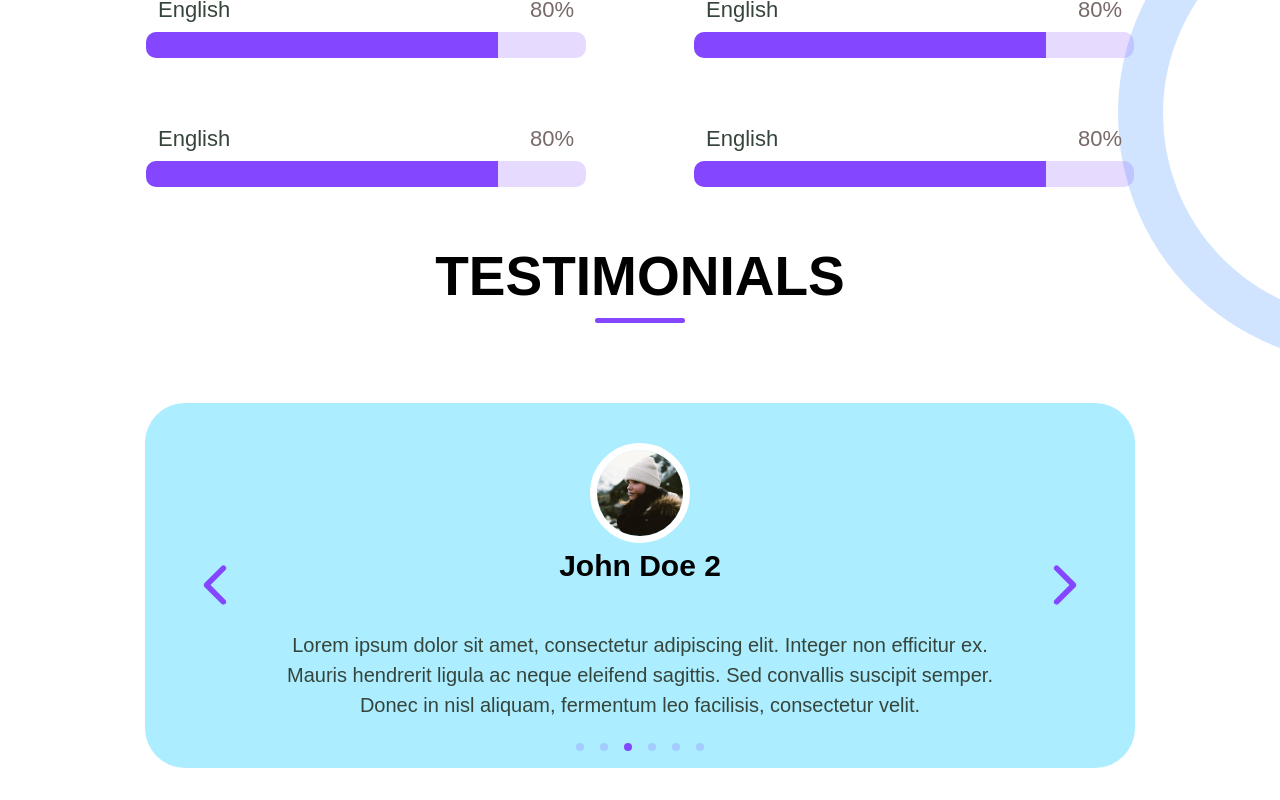
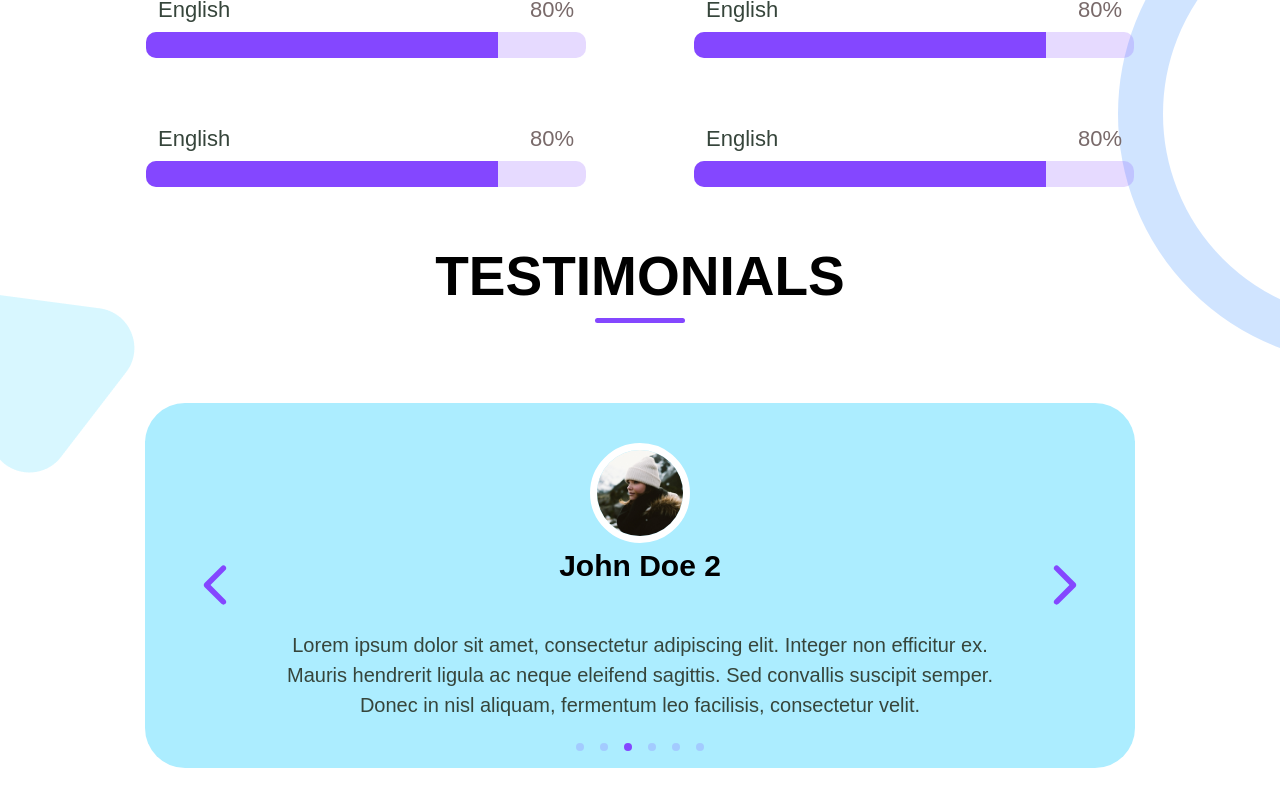
Before and after one commit to Yasser-Belatreche/amina-portfolio, a React (Create React App) app: page / in a window 1280 px wide. Shown: the part 4640-5440 px from the top of the page. Built offline with nearby package versions, Linux system fonts and the light colour scheme.

Commit message:
testimonials section done

```diff
--- a/src/Container/sections/testimonialsSection/Testimonials.js
+++ b/src/Container/sections/testimonialsSection/Testimonials.js
@@ -5,6 +5,7 @@
 import "react-responsive-carousel/lib/styles/carousel.min.css"; // requires a loader
 import { Carousel } from 'react-responsive-carousel';
 import {IoIosArrowBack, IoIosArrowForward} from 'react-icons/io';
+import shape from '../../../images/Polygon-1.png';
 
 const LeftBtn = ({onClickHandler, label}) => {
   return (
@@ -46,6 +47,11 @@
           }
         </Carousel>
       </div>
+
+      <div className="shapes">
+        <img src={shape} alt=""/>
+        <div className="rectangle"></div>
+      </div>
     </div>
   )
 }
--- a/src/Container/sections/testimonialsSection/testimonials.css
+++ b/src/Container/sections/testimonialsSection/testimonials.css
@@ -1,5 +1,5 @@
 .testimonials {
-    @apply px-2
+    @apply px-2 relative
 }
 
 .testimonials-container {
@@ -76,6 +76,19 @@
     background: #8447FF !important;
 }
 
+.testimonials .shapes {
+    top: 0;
+    left: -100px;
+    @apply absolute
+}
+
+.testimonials .shapes .rectangle {
+    height: 100px;
+    top: unset;
+    top: 250%;
+    right: -1600px;
+}
+
 @media (min-width: 640px) {
     .testimonial {
         @apply px-10
```
